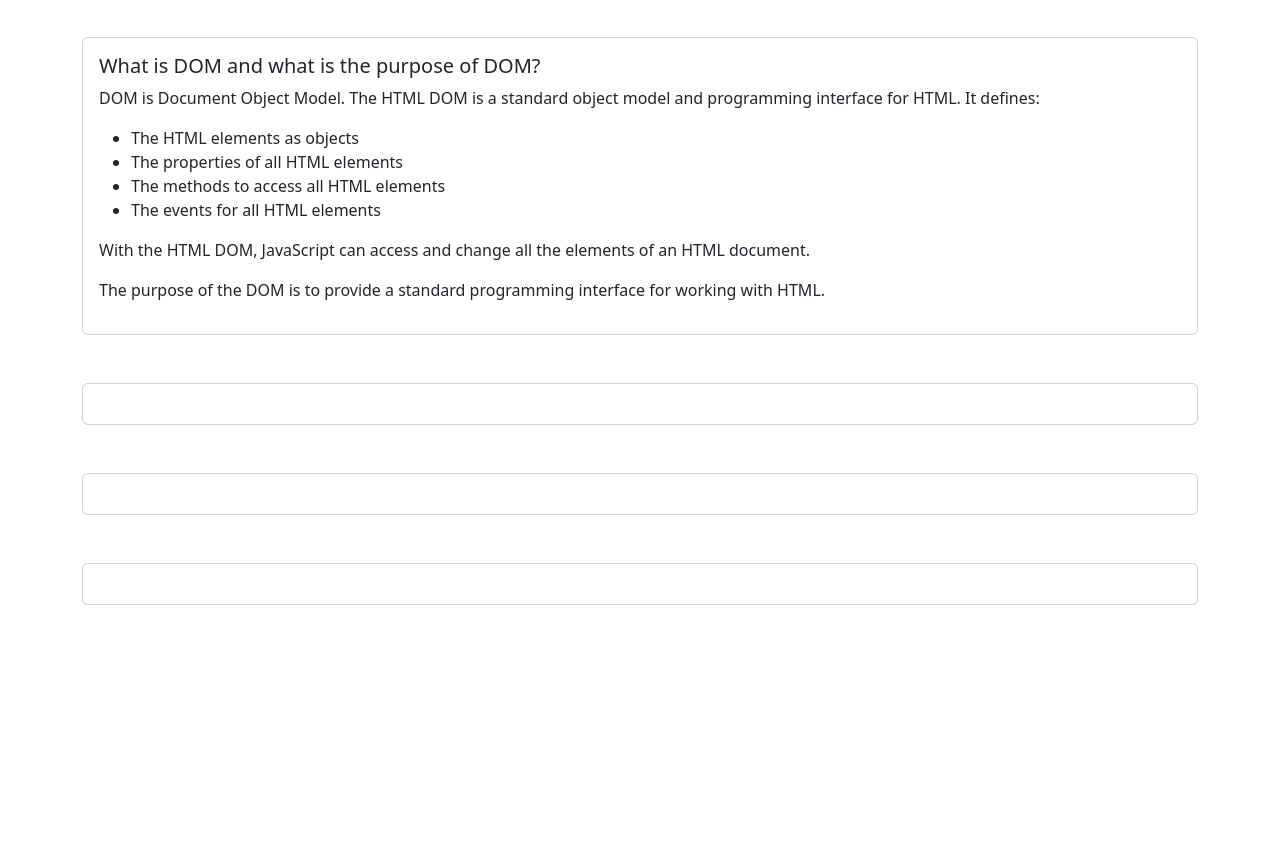
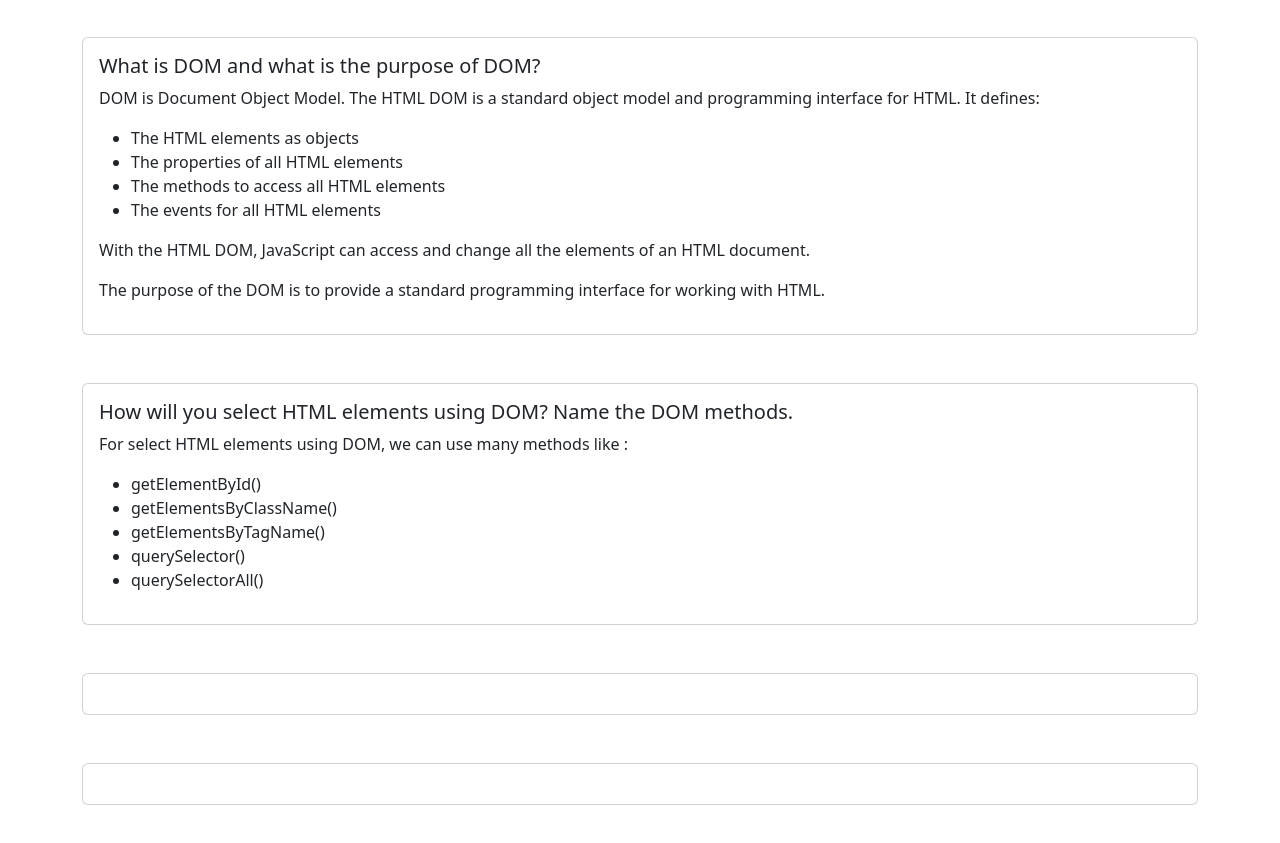
Before and after one commit to smhasanjamil/geometry-genius, a plain HTML site: page blog.html in a window 1280 px wide. Shown: the part 85-928 px from the top of the page. Before the commit the page ends 800 px from the top, so only its background shows below. Drawn offline with nearby package versions, Linux system fonts and the light colour scheme.

Commit message:
second question and answer added

```diff
--- a/blog.html
+++ b/blog.html
@@ -69,8 +69,16 @@
                 <div class="col-12 mb-5">
                     <div class="card">
                         <div class="card-body">
-                            <h5 class="card-title"></h5>
-                            <p class="card-text"></p>
+                            <h5 class="card-title">How will you select HTML elements using DOM? Name the DOM methods.
+                            </h5>
+                            <p class="card-text">For select HTML elements using DOM, we can use many methods like : </p>
+                            <ul>
+                                <li>getElementById()</li>
+                                <li>getElementsByClassName()</li>
+                                <li>getElementsByTagName()</li>
+                                <li>querySelector()</li>
+                                <li>querySelectorAll()</li>
+                            </ul>
                         </div>
                     </div>
                 </div>
```
